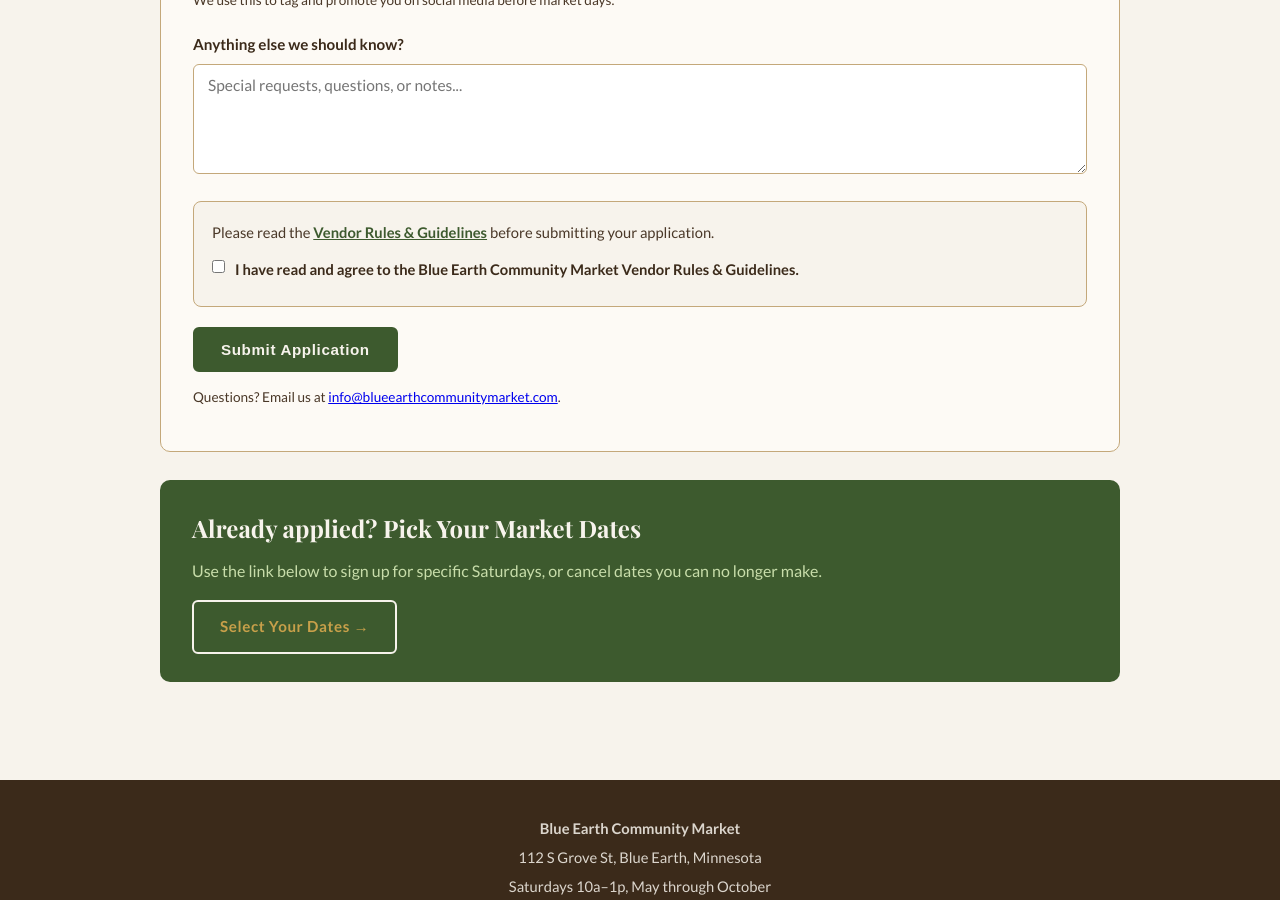
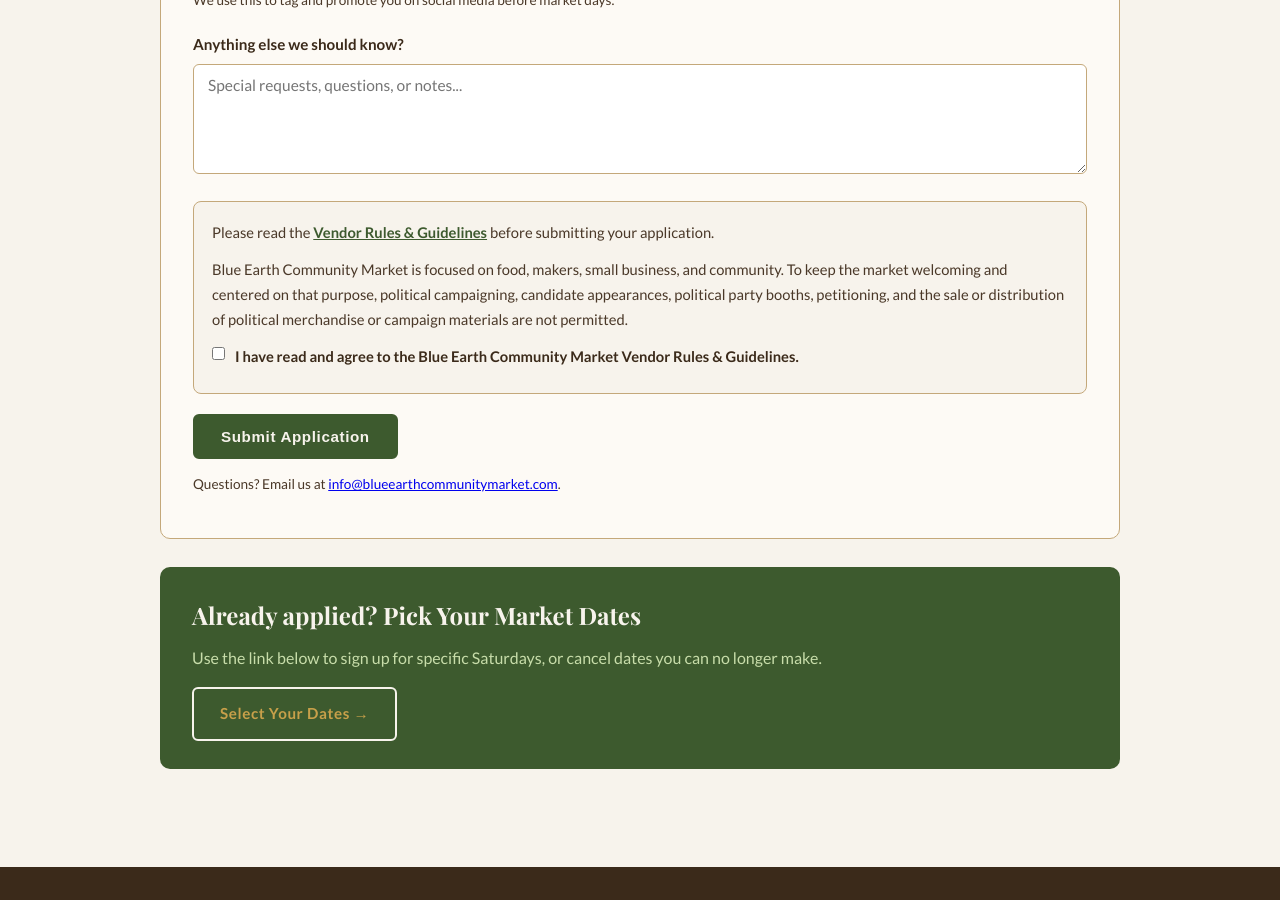
Before and after one commit to blueearthcommunitymarket/blueearthcommunitymarket.github.io, a Jekyll site: the page built from vendor-apply/index.html, in a window 1280 px wide and 900 px high, scrolled down 1346 px. Built offline with Jekyll 4.4.1, drawn with Linux system fonts in a browser that asks for light colours; some web fonts are replaced.

Commit message:
Add political activity policy to vendor pages

```diff
--- a/vendor-apply/index.html
+++ b/vendor-apply/index.html
@@ -82,6 +82,7 @@
             </div>
             <div class="form-field" style="background: #f7f3ec; border: 1px solid #c4a87a; border-radius: 8px; padding: 18px;">
                 <p style="font-size: 0.92rem; color: #4a3828; margin-bottom: 12px;">Please read the <a href="/vendor-rules/" style="color: var(--green-dark); font-weight: 700;">Vendor Rules &amp; Guidelines</a> before submitting your application.</p>
+                <p style="font-size: 0.92rem; color: #4a3828; margin-bottom: 12px;">Blue Earth Community Market is focused on food, makers, small business, and community. To keep the market welcoming and centered on that purpose, political campaigning, candidate appearances, political party booths, petitioning, and the sale or distribution of political merchandise or campaign materials are not permitted.</p>
                 <label style="display: flex; align-items: flex-start; gap: 10px; cursor: pointer;">
                     <input type="checkbox" name="rules_agreed" value="yes" required style="width: auto; margin-top: 3px; flex-shrink: 0;">
                     <span style="font-size: 0.92rem; color: #3b2a1a; font-weight: 700;">I have read and agree to the Blue Earth Community Market Vendor Rules &amp; Guidelines.</span>
--- a/vendor-rules/index.html
+++ b/vendor-rules/index.html
@@ -146,6 +146,7 @@
             <li><strong>No vendor pets.</strong> Customers with leashed, well-behaved pets are welcome.</li>
             <li><strong>No sales before 10:00 AM.</strong> Morgan will announce when it is 10:00 AM.</li>
             <li><strong>No breaking down early unless you have sold out or you have let Morgan or Heather know in advance that you need to leave early.</strong></li>
+            <li>Blue Earth Community Market is focused on food, makers, small business, and community. To keep the market welcoming and centered on that purpose, political campaigning, candidate appearances, political party booths, petitioning, and the sale or distribution of political merchandise or campaign materials are not permitted.</li>
         </ul>
     </div>
 
--- a/vendors/index.html
+++ b/vendors/index.html
@@ -77,6 +77,7 @@
             <li>No smoking on the property.</li>
             <li>Vendor pets are not permitted at your booth. Leashed customer pets are welcome.</li>
             <li>No sales before 10:00 AM. Morgan will announce when it is 10:00 AM.</li>
+            <li>Blue Earth Community Market is focused on food, makers, small business, and community. To keep the market welcoming and centered on that purpose, political campaigning, candidate appearances, political party booths, petitioning, and the sale or distribution of political merchandise or campaign materials are not permitted.</li>
         </ul>
 
     </div>
```
